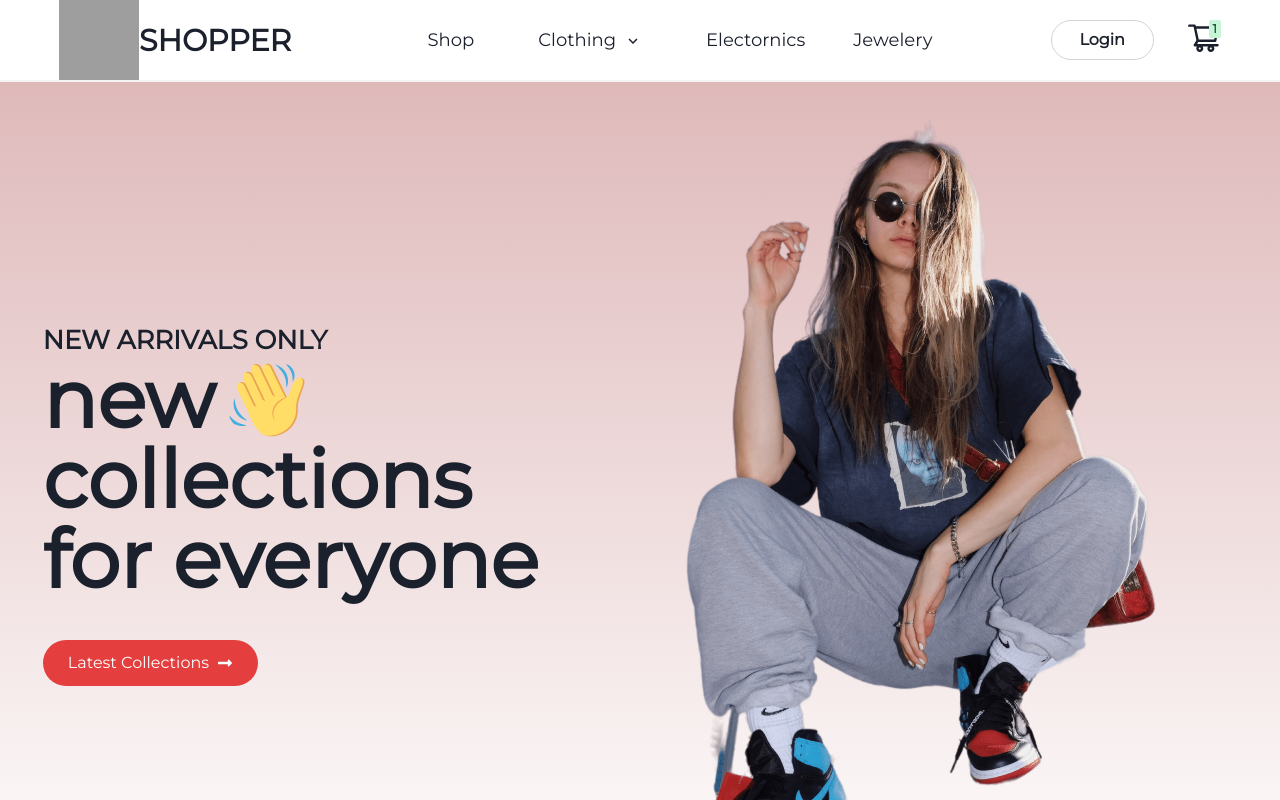
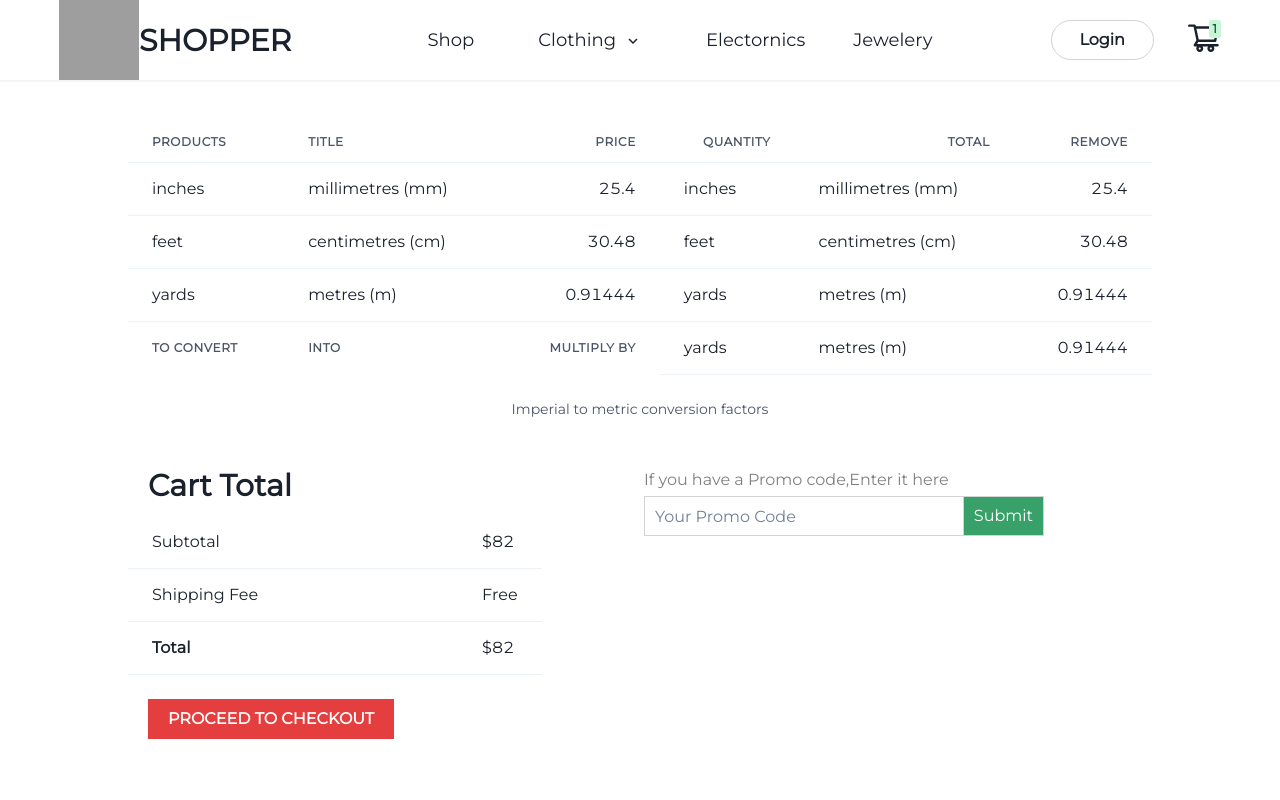
Before and after one commit to mahsannawaz1/React-Eccomerce, a React (Vite) app in the folder vite-project/: page / in a window 1280 px wide. Shown: the top 800 px of the page. Built offline with nearby package versions, Linux system fonts and the light colour scheme; no server answers; grey boxes are pictures that could not be loaded.

Commit message:
Add Cart Page

```diff
--- /dev/null
+++ b/vite-project/src/pages/Cart.tsx
@@ -0,0 +1,167 @@
+import {
+  Text,
+  Table,
+  TableCaption,
+  TableContainer,
+  Thead,
+  Tbody,
+  Tfoot,
+  Tr,
+  Th,
+  Td,
+  Box,
+  Flex,
+  Heading,
+  Button,
+  Input,
+} from "@chakra-ui/react";
+
+const Cart = () => {
+  return (
+    <Box paddingX="10%" marginY={10}>
+      <TableContainer>
+        <Table variant="simple">
+          <TableCaption>Imperial to metric conversion factors</TableCaption>
+          <Thead>
+            <Tr fontWeight="bold">
+              <Th fontWeight="bold">Products</Th>
+              <Th fontWeight="bold">Title</Th>
+              <Th fontWeight="bold" isNumeric>
+                Price
+              </Th>
+              <Th fontWeight="bold" isNumeric>
+                Quantity
+              </Th>
+              <Th fontWeight="bold" isNumeric>
+                Total
+              </Th>
+              <Th fontWeight="bold" isNumeric>
+                Remove
+              </Th>
+            </Tr>
+          </Thead>
+          <Tbody>
+            <Tr>
+              <Td>inches</Td>
+              <Td>millimetres (mm)</Td>
+              <Td isNumeric>25.4</Td>
+              <Td>inches</Td>
+              <Td>millimetres (mm)</Td>
+              <Td isNumeric>25.4</Td>
+            </Tr>
+            <Tr>
+              <Td>feet</Td>
+              <Td>centimetres (cm)</Td>
+              <Td isNumeric>30.48</Td>
+              <Td>feet</Td>
+              <Td>centimetres (cm)</Td>
+              <Td isNumeric>30.48</Td>
+            </Tr>
+            <Tr>
+              <Td>yards</Td>
+              <Td>metres (m)</Td>
+              <Td isNumeric>0.91444</Td>
+              <Td>yards</Td>
+              <Td>metres (m)</Td>
+              <Td isNumeric>0.91444</Td>
+            </Tr>
+          </Tbody>
+          <Tfoot>
+            <Tr>
+              <Th>To convert</Th>
+              <Th>into</Th>
+              <Th isNumeric>multiply by</Th>
+              <Td>yards</Td>
+              <Td>metres (m)</Td>
+              <Td isNumeric>0.91444</Td>
+            </Tr>
+          </Tfoot>
+        </Table>
+      </TableContainer>
+      <Flex marginY={10}>
+        <Box>
+          <Heading marginBottom={3} fontSize={30} marginLeft={5}>
+            Cart Total
+          </Heading>
+          <TableContainer>
+            <Table>
+              <Thead>
+                {/* <Tr fontWeight="bold">
+                  <Th fontWeight="bold">Products</Th>
+                  <Th fontWeight="bold">Title</Th>
+                  <Th fontWeight="bold" isNumeric>
+                    Price
+                  </Th>
+                  <Th fontWeight="bold" isNumeric>
+                    Quantity
+                  </Th>
+                  <Th fontWeight="bold" isNumeric>
+                    Total
+                  </Th>
+                  <Th fontWeight="bold" isNumeric>
+                    Remove
+                  </Th>
+                </Tr> */}
+              </Thead>
+              <Tbody>
+                <Tr>
+                  <Td>Subtotal</Td>
+                  <Td paddingLeft={200}>$82</Td>
+                </Tr>
+                <Tr>
+                  <Td>Shipping Fee </Td>
+                  <Td paddingLeft={200}>Free </Td>
+                </Tr>
+                <Tr>
+                  <Td fontWeight={"bold"}>Total</Td>
+                  <Td paddingLeft={200}>$82</Td>
+                </Tr>
+              </Tbody>
+            </Table>
+          </TableContainer>
+          <Flex marginY={6} marginLeft={5}>
+            <Button
+              colorScheme="red"
+              textTransform={"uppercase"}
+              borderRadius={0}
+              padding={"15px 20px"}
+            >
+              Proceed To Checkout
+            </Button>
+          </Flex>
+        </Box>
+        <Box width="400px" marginLeft={"10%"}>
+          <Text color={"gray"}>If you have a Promo code,Enter it here</Text>
+          <Flex justifyContent="center" position={"relative"} marginTop={1}>
+            <Input
+              type="email"
+              placeholder="Your Promo Code"
+              outline={0}
+              border={"1px solid lightgrey"}
+              padding={"15px 10px"}
+              paddingRight="110.41px"
+              borderRadius={0}
+            />
+
+            <Button
+              zIndex={9999}
+              variant={"solid"}
+              right="0px"
+              top="0px"
+              position="absolute"
+              padding={"15px 10px"}
+              colorScheme="green"
+              borderRadius={0}
+              fontWeight={"400"}
+              border={"1px solid lightgrey"}
+            >
+              Submit
+            </Button>
+          </Flex>
+        </Box>
+      </Flex>
+    </Box>
+  );
+};
+
+export default Cart;
--- a/vite-project/src/pages/Layout.tsx
+++ b/vite-project/src/pages/Layout.tsx
@@ -3,6 +3,7 @@
 
 import Footer from "../components/Footer";
 import { Outlet } from "react-router-dom";
+import Cart from "./Cart";
 
 const Layout = () => {
   return (
@@ -16,7 +17,8 @@
         <NavBar />
       </GridItem>
       <GridItem>
-        <Outlet />
+        {/* <Outlet /> */}
+        <Cart />
       </GridItem>
       <GridItem>
         <Footer />
```
